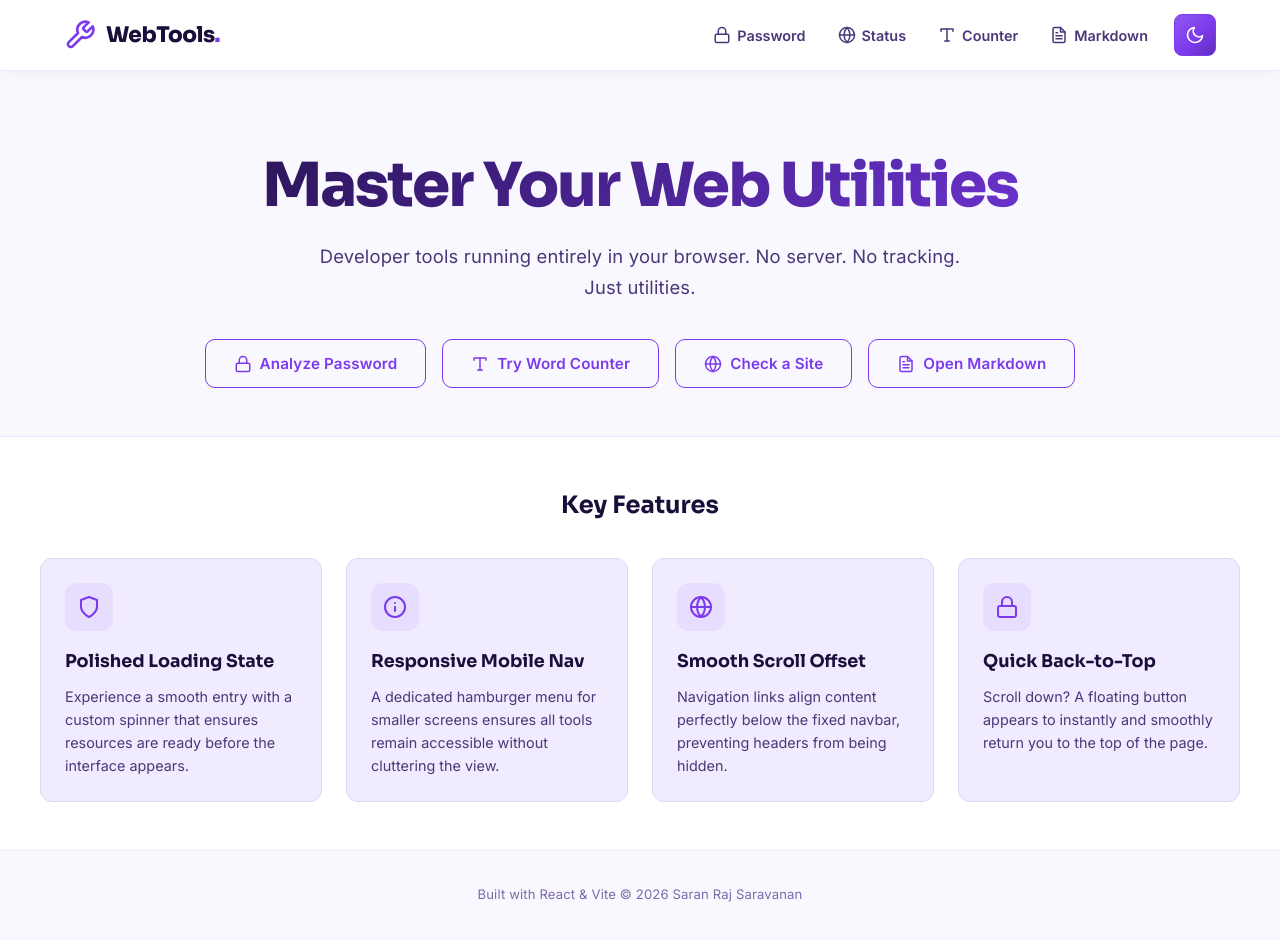
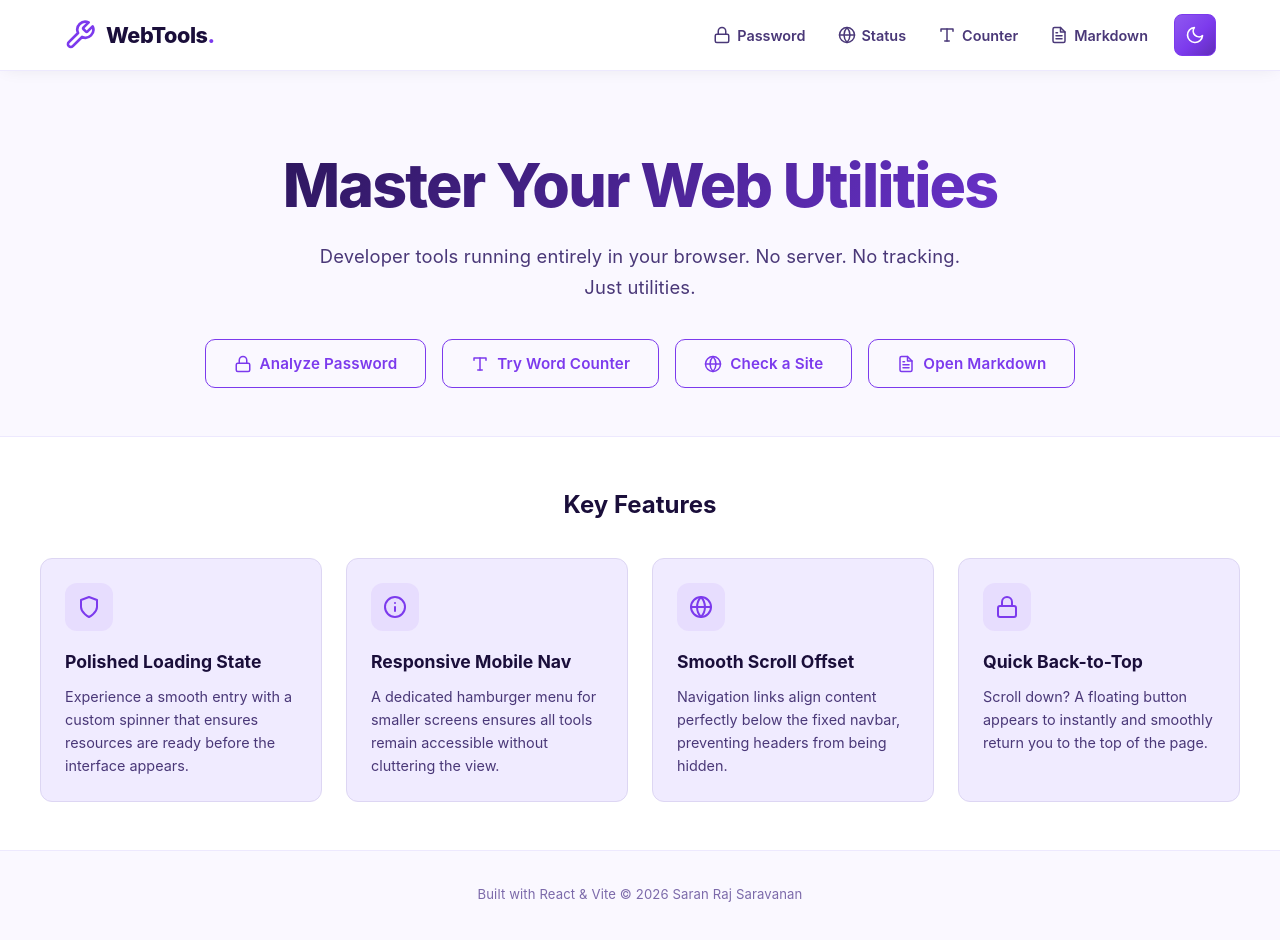
Before and after one commit to saravanansaranraj27/web-tools-pro, a React (Vite) app: page / in a window 1280 px wide. Shown: the top 940 px of the page. Built offline with nearby package versions, Linux system fonts and the light colour scheme.

Commit message:
Add new web tools features

```diff
--- a/src/index.css
+++ b/src/index.css
@@ -1,5 +1,3 @@
-@import url("https://fonts.googleapis.com/css2?family=Sora:wght@600;700;800&family=Inter:wght@400;500;600;700&display=swap");
-
 :root {
   --radius: 12px;
   --font-display: "Sora", "Inter", sans-serif;
```
